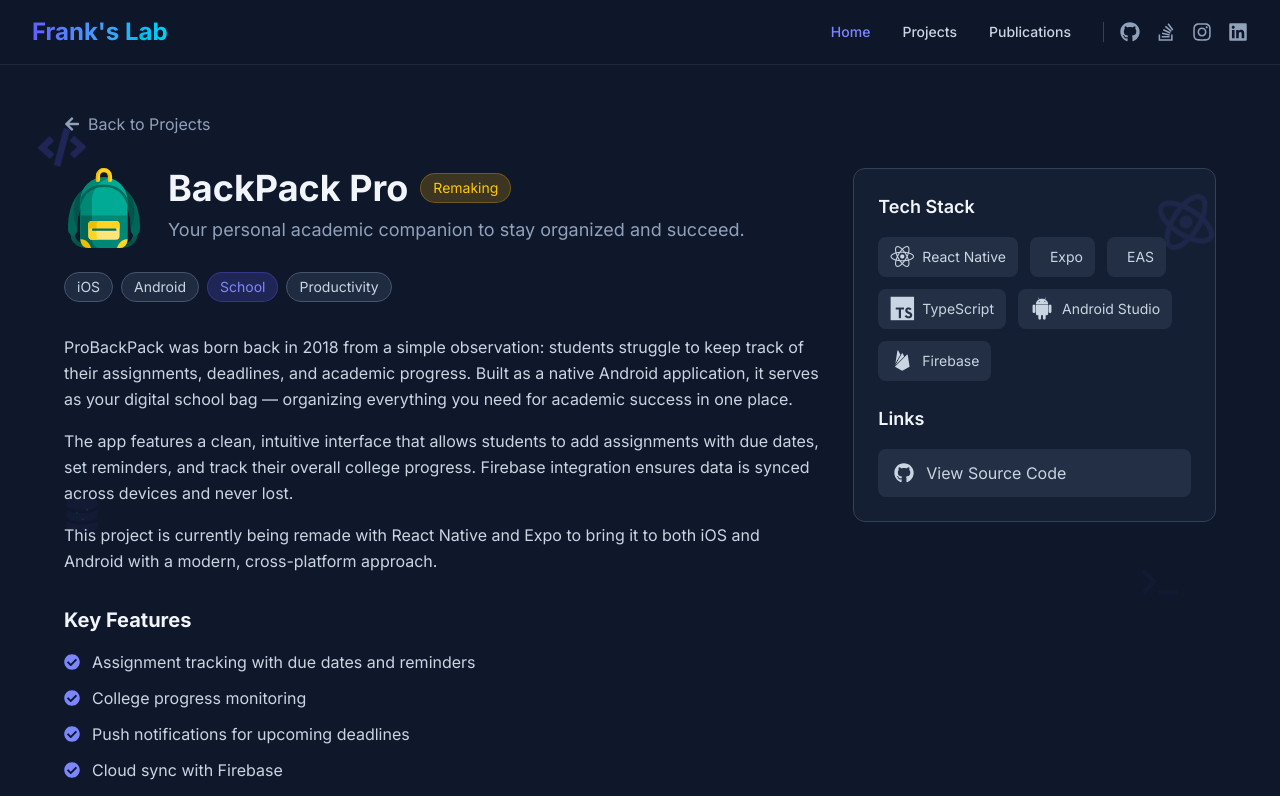
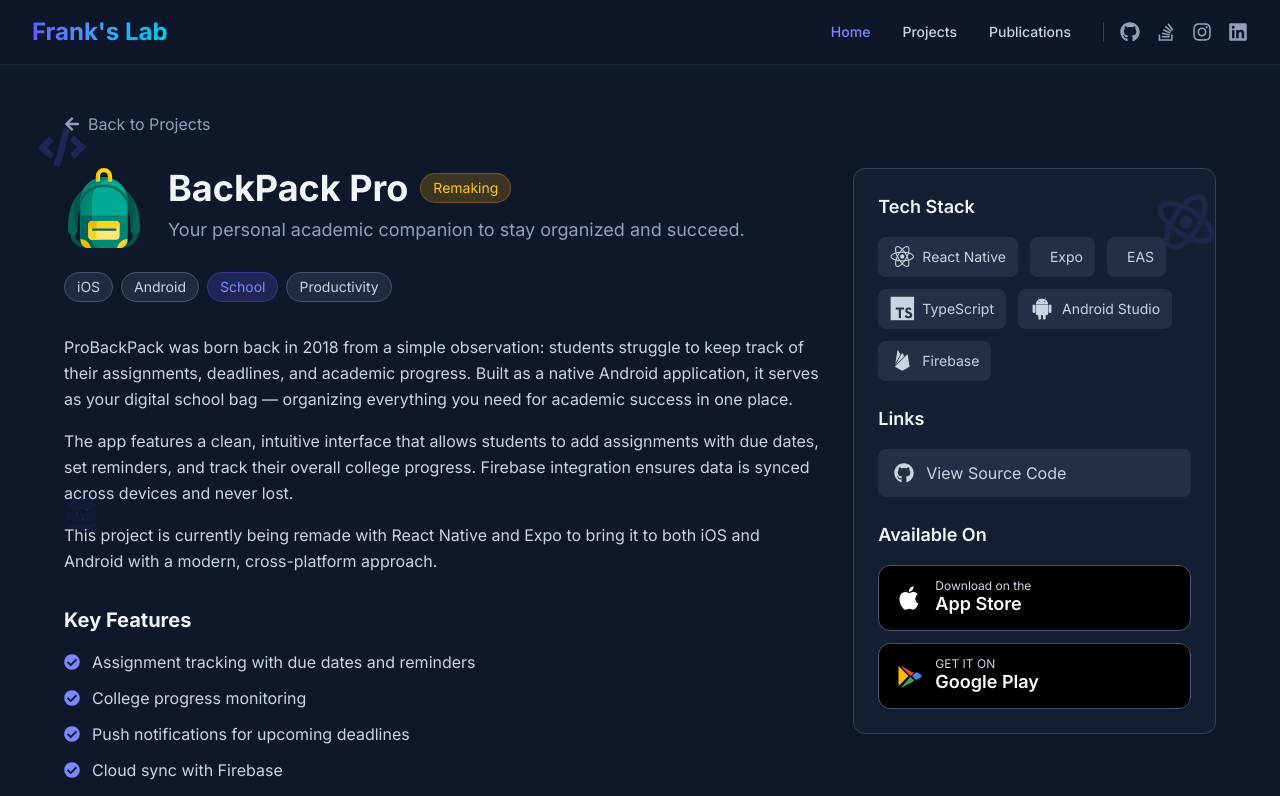
Before and after one commit to FrankcoMiguel/Portfolio, a React (Vite) app: page /projects/backpack-pro in a window 1280 px wide. Shown: the top 796 px of the page. Built offline with nearby package versions, Linux system fonts and the light colour scheme.

Commit message:
ProjectDetail added

```diff
--- a/src/data/projects.json
+++ b/src/data/projects.json
@@ -75,6 +75,8 @@
                 "/backpackpro/IMG_2995.PNG"
             ],
             "isMobile": true,
+            "appStoreUrl": "https://apps.apple.com/app/backpack-pro",
+            "playStoreUrl": "https://play.google.com/store/apps/details?id=com.backpackpro",
             "page": "no",
             "source": "https://github.com/FrankcoMiguel/ProBackPack",
             "status": "Remaking"
@@ -195,7 +197,7 @@
             "id": 4,
             "name": "eFinance",
             "description": "Transform the way you manage your spendings, maximize savings and invest all in one app.",
-            "fullDescription": "EFinance is a comprehensive personal finance management application designed to help users take control of their financial lives. With EFinance, users can track their expenses, create budgets, set financial goals, and monitor investments all in one place.\n\nThe app features an intuitive interface built with JavaFX, providing a seamless user experience. It includes an embedded database for secure local storage of financial data, ensuring that users' information is always accessible and protected.\n\nKey functionalities include daily expense tracking, budget creation, progress monitoring towards financial goals, and detailed reports to help users understand their spending habits. EFinance empowers users to make informed financial decisions and achieve their monetary objectives.",
+            "fullDescription": "EFinance is a comprehensive personal finance management application designed to help users take control of their financial lives. With eFinance, users can track their expenses, create budgets, set financial goals, and monitor investments all in one place.\n\nThe app features an intuitive interface built with React Native, providing a seamless user experience. It includes an embedded database for secure local storage of financial data, ensuring that users' information is always accessible and protected.\n\nKey functionalities include daily expense tracking, budget creation, progress monitoring towards financial goals, and detailed reports to help users understand their spending habits. EFinance empowers users to make informed financial decisions and achieve their monetary objectives.",
             "borderRadius": "0px",
             "tags": [{
                     "id": 1,
@@ -245,6 +247,9 @@
                 "/efinance/EFINANCE-006.PNG"
             ],
             "isMobile": true,
+            "appStoreUrl": "https://apps.apple.com/app/efinance",
+            "playStoreUrl": "https://play.google.com/store/apps/details?id=com.efinance",
+            "page": "no",
             "source": "no",
             "status": "Completed"
         },
--- a/src/pages/ProjectDetail.tsx
+++ b/src/pages/ProjectDetail.tsx
@@ -175,6 +175,50 @@
                     </a>
                   )}
                 </div>
+
+                {/* App Store Links */}
+                {project.isMobile && (project.appStoreUrl || project.playStoreUrl) && (
+                  <>
+                    <h3 className="text-lg font-semibold text-slate-100 mb-4 mt-6">Available On</h3>
+                    <div className="space-y-3">
+                      {project.appStoreUrl && (
+                        <a
+                          href={project.appStoreUrl}
+                          target="_blank"
+                          rel="noreferrer"
+                          className="flex items-center gap-3 px-4 py-3 bg-black hover:bg-gray-900 rounded-xl text-white transition-colors border border-slate-600"
+                        >
+                          <svg className="w-7 h-7" viewBox="0 0 24 24" fill="currentColor">
+                            <path d="M18.71 19.5c-.83 1.24-1.71 2.45-3.05 2.47-1.34.03-1.77-.79-3.29-.79-1.53 0-2 .77-3.27.82-1.31.05-2.3-1.32-3.14-2.53C4.25 17 2.94 12.45 4.7 9.39c.87-1.52 2.43-2.48 4.12-2.51 1.28-.02 2.5.87 3.29.87.78 0 2.26-1.07 3.81-.91.65.03 2.47.26 3.64 1.98-.09.06-2.17 1.28-2.15 3.81.03 3.02 2.65 4.03 2.68 4.04-.03.07-.42 1.44-1.38 2.83M13 3.5c.73-.83 1.94-1.46 2.94-1.5.13 1.17-.34 2.35-1.04 3.19-.69.85-1.83 1.51-2.95 1.42-.15-1.15.41-2.35 1.05-3.11z"/>
+                          </svg>
+                          <div className="flex flex-col">
+                            <span className="text-xs text-slate-300">Download on the</span>
+                            <span className="text-lg font-semibold -mt-1">App Store</span>
+                          </div>
+                        </a>
+                      )}
+                      {project.playStoreUrl && (
+                        <a
+                          href={project.playStoreUrl}
+                          target="_blank"
+                          rel="noreferrer"
+                          className="flex items-center gap-3 px-4 py-3 bg-black hover:bg-gray-900 rounded-xl text-white transition-colors border border-slate-600"
+                        >
+                          <svg className="w-7 h-7" viewBox="0 0 24 24">
+                            <path fill="#4285F4" d="M22.018 13.298l-3.919 2.218-3.515-3.493 3.543-3.521 3.891 2.202a1.49 1.49 0 0 1 0 2.594z"/>
+                            <path fill="#34A853" d="M5.255 21.75c.167.161.403.244.693.204a2.07 2.07 0 0 0 .678-.247l9.95-5.632-3.493-3.47-7.828 9.145z"/>
+                            <path fill="#FBBC04" d="M3.287 3.692C3.1 4.025 3 4.42 3 4.865v14.27c0 .445.1.84.287 1.173l8.213-8.213-8.213-8.403z"/>
+                            <path fill="#EA4335" d="M14.584 8.605l-8.01-4.538a2.07 2.07 0 0 0-.678-.247.78.78 0 0 0-.641.18l8.196 8.179 3.133-3.094z"/>
+                          </svg>
+                          <div className="flex flex-col">
+                            <span className="text-xs text-slate-300">GET IT ON</span>
+                            <span className="text-lg font-semibold -mt-1">Google Play</span>
+                          </div>
+                        </a>
+                      )}
+                    </div>
+                  </>
+                )}
               </div>
             </div>
           </div>
--- a/src/types/index.ts
+++ b/src/types/index.ts
@@ -48,6 +48,8 @@
   features?: string[];
   screenshots?: string[];
   isMobile?: boolean;
+  appStoreUrl?: string;
+  playStoreUrl?: string;
   page: string;
   source: string;
   status?: string;
```
